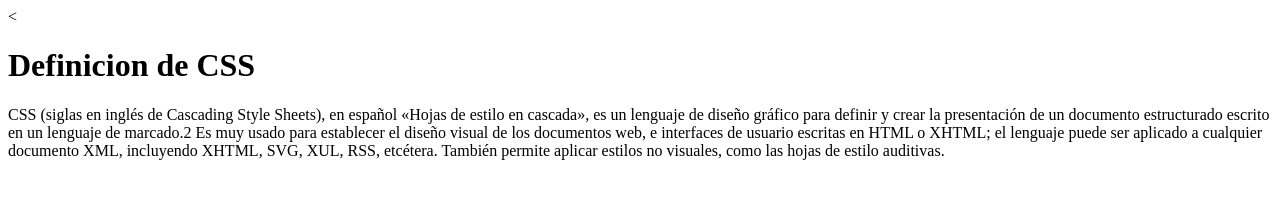
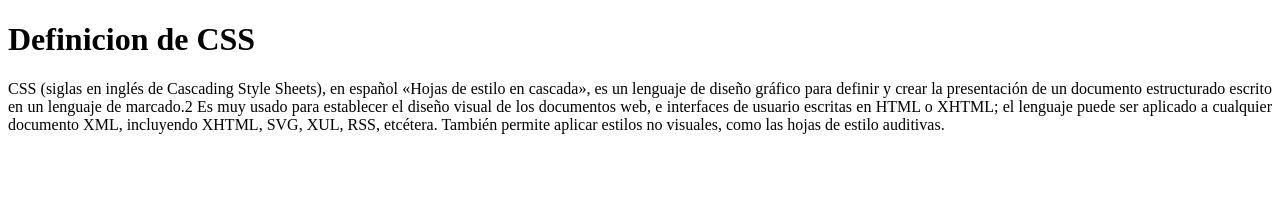
Before and after one commit to lpizarro2391/CSS-propiedades-basicas, a plain HTML site: page index.html in a window 1280 px wide. Drawn offline with Linux system fonts and the light colour scheme.

Commit message:
text-align: justificar

```diff
--- a/css/estilos.css
+++ b/css/estilos.css
@@ -0,0 +1,3 @@
+p{
+  text-align: justify;
+}
--- a/index.html
+++ b/index.html
@@ -4,7 +4,7 @@
     <meta charset="utf-8">
     <meta name="viewport" content="width=device-width, user-scalable:no">
     <title>Propiedades basicas </title>
-    <<link rel="stylesheet" href="../css/estilos.css">
+    <link rel="stylesheet" href=" css/estilos.css">
   </head>
   <body>
     <h1>Definicion de CSS</h1>
```
